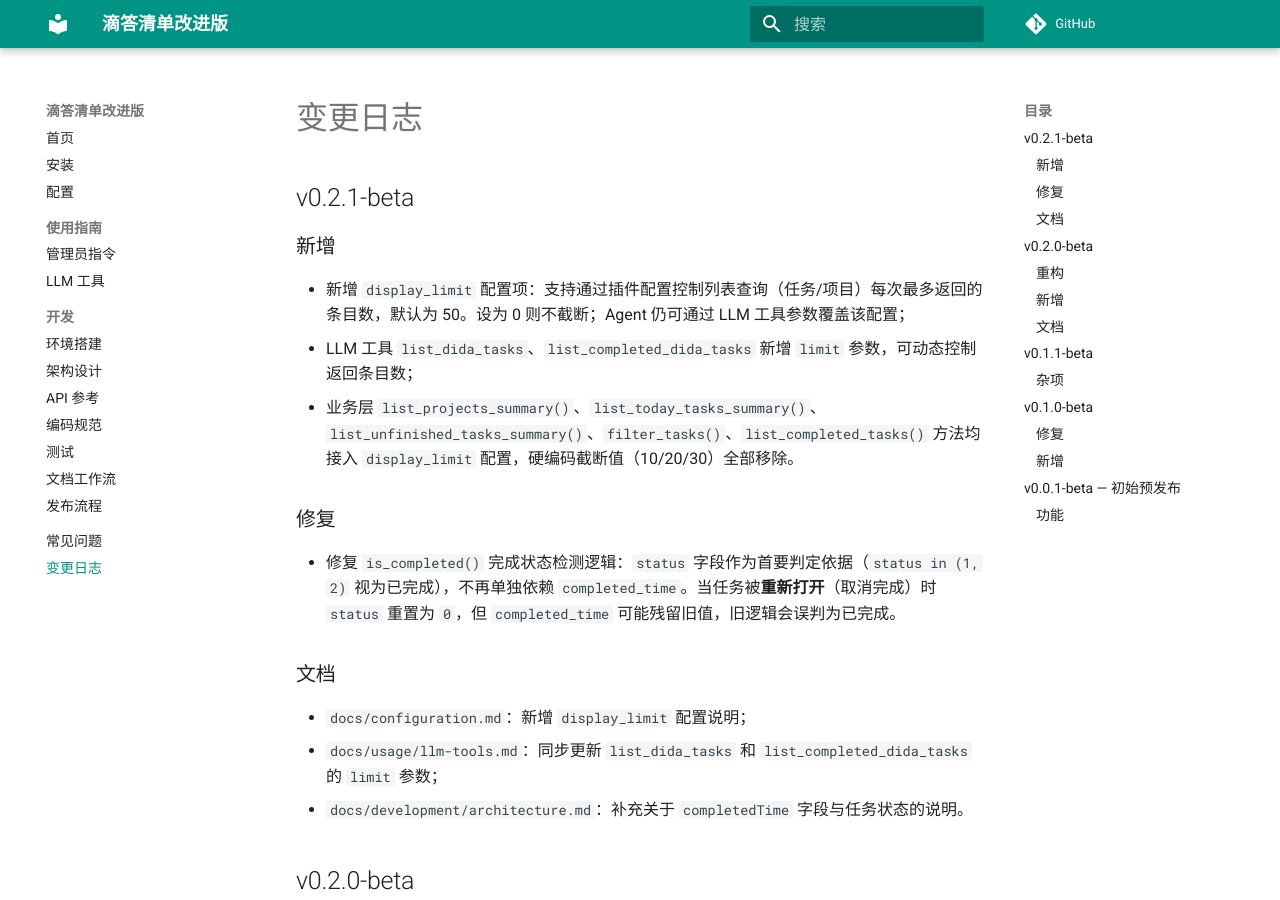
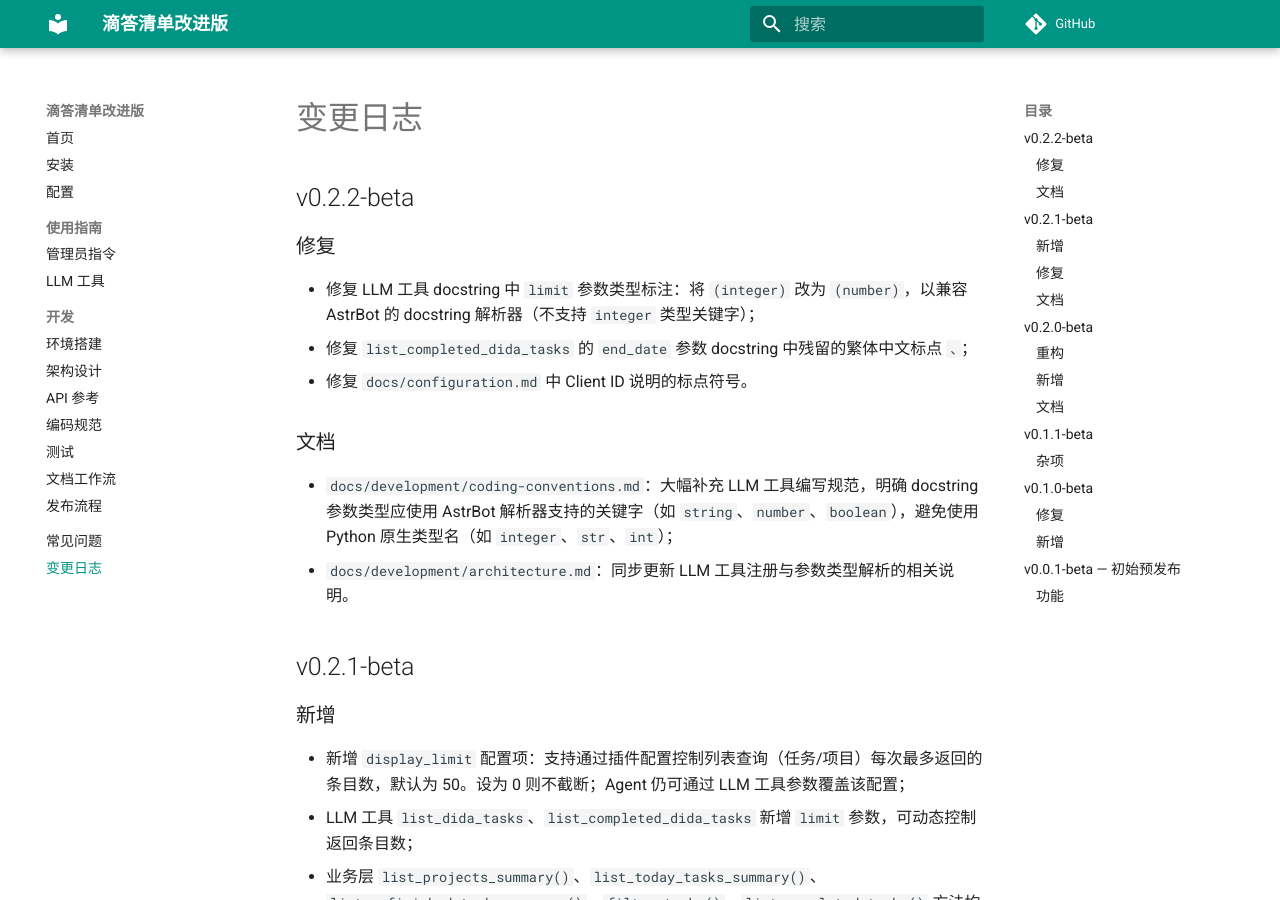
Before and after one commit to GitHubonline1396529/astrbot_plugin_dida_improved, an MkDocs documentation site: the page built from docs/changelog.md, in a window 1280 px wide and 900 px high. Built offline with MkDocs 1.6.1 and Material for MkDocs 9.7.7, drawn with Linux system fonts in a browser that asks for light colours; comment, search, counter and statistics services are not loaded.

Commit message:
chore: bump version to v0.2.2-beta

```diff
--- a/docs/changelog.md
+++ b/docs/changelog.md
@@ -1,4 +1,17 @@
 # 变更日志
+
+## v0.2.2-beta
+
+### 修复
+
+- 修复 LLM 工具 docstring 中 `limit` 参数类型标注：将 `(integer)` 改为 `(number)`，以兼容 AstrBot 的 docstring 解析器（不支持 `integer` 类型关键字）；
+- 修复 `list_completed_dida_tasks` 的 `end_date` 参数 docstring 中残留的繁体中文标点 `、`；
+- 修复 `docs/configuration.md` 中 Client ID 说明的标点符号。
+
+### 文档
+
+- `docs/development/coding-conventions.md`：大幅补充 LLM 工具编写规范，明确 docstring 参数类型应使用 AstrBot 解析器支持的关键字（如 `string`、`number`、`boolean`），避免使用 Python 原生类型名（如 `integer`、`str`、`int`）；
+- `docs/development/architecture.md`：同步更新 LLM 工具注册与参数类型解析的相关说明。
 
 ## v0.2.1-beta
 
--- a/metadata.yaml
+++ b/metadata.yaml
@@ -3,6 +3,6 @@ display_name: 滴答清单改进版
 short_desc: 在 AstrBot 中连接 Dida365（滴答清单），支持完整的任务管理功能。
 desc: 连接 Dida365（滴答清单）Open API，支持查询、创建、完成、更新、移动和删除任务；正确处理收集箱（Inbox）任务；提供指令和 LLM 自然语言两种交互方式。
 author: Githubonline1396529
-version: v0.2.1-beta
+version: v0.2.2-beta
 repo: https://github.com/GitHubonline1396529/astrbot_plugin_dida_improved
 astrbot_version: ">=4.0.0"
```
